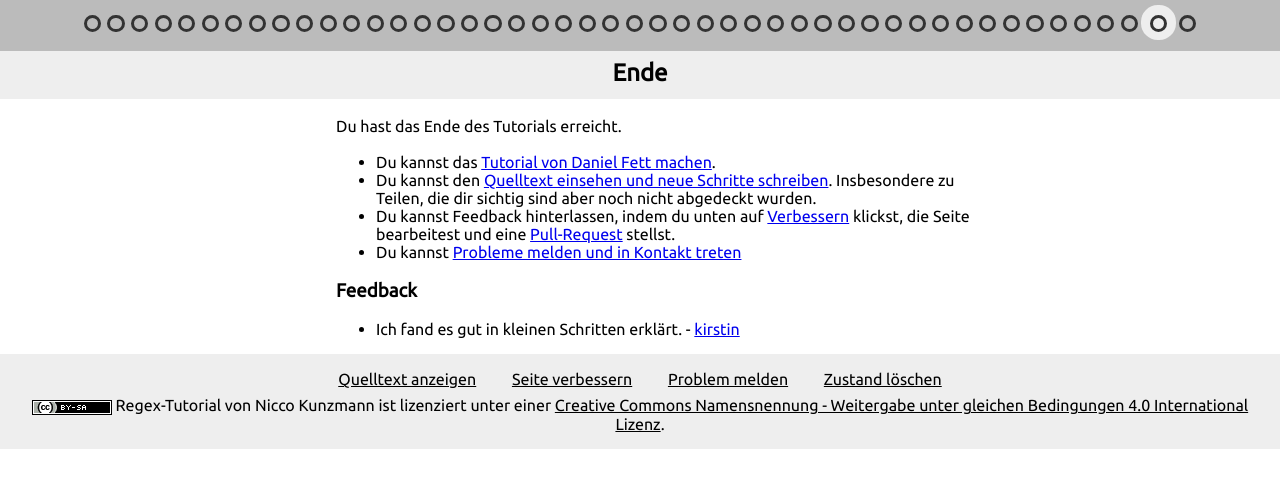
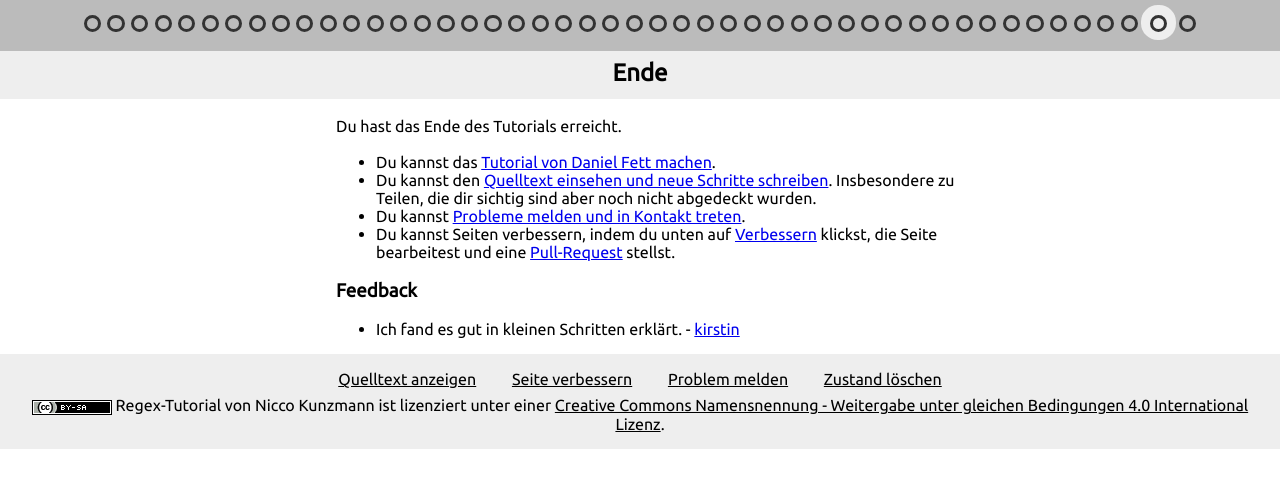
Before and after one commit to CoderDojoPotsdam/regex-tutorial, a Jekyll site: the page built from steps/50-01-fertig.html, in a window 1280 px wide. Shown: the top 488 px of the page. Built offline with Jekyll 4.4.1, drawn with Linux system fonts in a browser that asks for light colours.

```diff
--- a/steps/50-01-fertig.html
+++ b/steps/50-01-fertig.html
@@ -16,13 +16,13 @@ lang: de
     Insbesondere zu Teilen, die dir sichtig sind aber noch nicht abgedeckt wurden.
   </li>
   <li>
-    Du kannst Feedback hinterlassen, indem du unten auf
+    Du kannst <a target="_blank" href="{{ site.sourcecode.newissue }}">Probleme melden und in Kontakt treten</a>.
+  </li>
+  <li>
+    Du kannst Seiten verbessern, indem du unten auf
     <a target="_blank" href="{{ site.sourcecode.edit }}/{{ page.path }}">Verbessern</a>
     klickst, die Seite bearbeitest und eine
     <a target="_blank" href="{{ site.sourcecode.pullrequest }}">Pull-Request</a> stellst.
-  </li>
-  <li>
-    Du kannst <a target="_blank" href="{{ site.sourcecode.newissue }}">Probleme melden und in Kontakt treten</a>
   </li>
 </ul>
 <h3>Feedback</h3>
```
Also changed, not shown: steps/50-01-done.html (added, +31 -0 lines).
